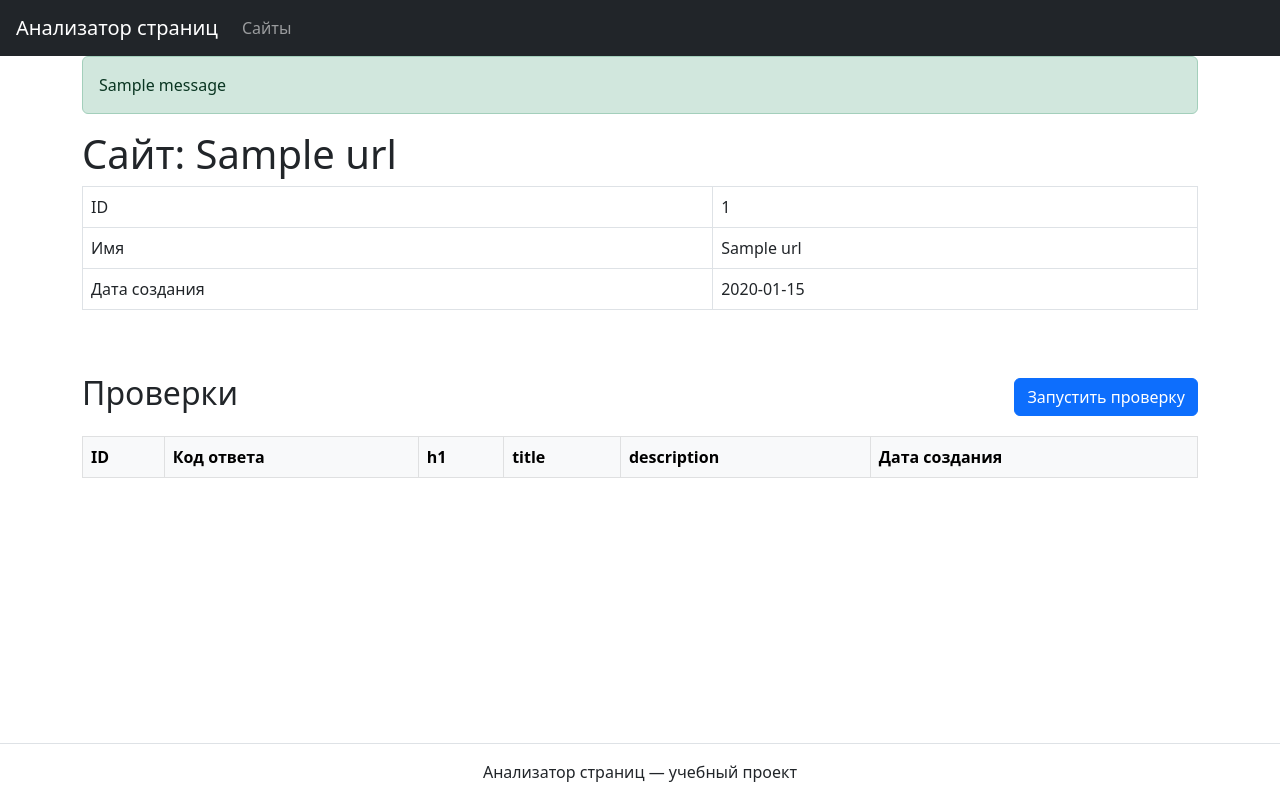
After one commit to kamusia/python-project-83, a Flask app: page /urls/1 in a window 1280 px wide. The commit adds this page. Run offline with Flask 3, Linux system fonts and the light colour scheme; one stand-in notice (Sample message) is shown; a database or web service that is not in the repository returns one stand-in record (values such as "Sample title"); lists and menus that the app fills with data are empty; parts of the project's set-up code (start-up, migrations or seed data) failed here and were passed over; some libraries are stand-ins or nearby versions.

Commit message:
fix all links

```diff
--- a/page_analyzer/app.py
+++ b/page_analyzer/app.py
@@ -17,7 +17,7 @@ def index():
     return render_template('index.html')
 
 
-@app.route('/urls', methods=['POST'])
+@app.post('/urls', methods=['POST'])
 def add_url():
     url = request.form['url']
     if not validators.url(url):
@@ -44,7 +44,19 @@ def add_url():
         return redirect(url_for('show_url', id=cur.fetchone()[0]))
 
 
-@app.route('/urls/<int:id>')
+@app.get('/urls')
+def show_urls():
+    conn = get_db_connection()
+    cur = conn.cursor()
+    cur.execute("SELECT * FROM urls ORDER BY created_at DESC")
+    urls = cur.fetchall()
+    cur.close()
+    conn.close()
+
+    return render_template('urls.html', urls=urls)
+
+
+@app.get('/urls/<int:id>')
 def show_url(id):
     conn = get_db_connection()
     cur = conn.cursor()
--- /dev/null
+++ b/page_analyzer/templates/base.html
@@ -0,0 +1,37 @@
+<!DOCTYPE html>
+<html lang="ru">
+<head>
+    <meta charset="UTF-8">
+    <meta name="viewport" content="width=device-width, initial-scale=1.0">
+    <title>{% block title %}Анализатор страниц{% endblock %}</title>
+    <link href="https://cdn.jsdelivr.net/npm/bootstrap@5.3.0/dist/css/bootstrap.min.css" rel="stylesheet">
+</head>
+<body class="d-flex flex-column min-vh-100">
+    <header class="flex-shrink-0">
+        <nav class="navbar navbar-expand-md navbar-dark bg-dark px-3">
+            <a class="navbar-brand" href="{{ url_for('index') }}">Анализатор страниц</a>
+            <div id="navbarNav">
+                <ul class="navbar-nav">
+                    <li class="nav-item"><a class="nav-link" href="{{ url_for('urls') }}">Сайты</a></li>
+                </ul>
+            </div>
+        </nav>
+    </header>
+
+    <main class="container-lg flex-grow-1">
+        {% for category, message in get_flashed_messages(with_categories=True) %}
+            <div class="alert alert-{{ category }}" role="alert">{{ message }}</div>
+        {% endfor %}
+
+        {% block content %}{% endblock %}
+    </main>
+
+    <footer class="border-top py-3 mt-5 flex-shrink-0">
+        <div class="container-lg text-center">
+            <span>Анализатор страниц — учебный проект</span>
+        </div>
+    </footer>
+
+    <script src="https://cdn.jsdelivr.net/npm/bootstrap@5.3.0/dist/js/bootstrap.bundle.min.js"></script>
+</body>
+</html>
--- a/page_analyzer/templates/url.html
+++ b/page_analyzer/templates/url.html
@@ -1,8 +1,62 @@
 {% extends "base.html" %}
 
+{% block title %}Сайт: {{ url.name }}{% endblock %}
+
 {% block content %}
-<div class="container">
-    <h1>URL: {{ url[1] }}</h1>
-    <p>Добавлен: {{ url[2] }}</p>
+<div class="row">
+    <div class="col-12">
+        <h1>Сайт: {{ url.name }}</h1>
+
+        <div class="table-responsive mb-5">
+            <table class="table table-bordered" data-test="url">
+                <tbody>
+                    <tr>
+                        <td>ID</td>
+                        <td>{{ url.id }}</td>
+                    </tr>
+                    <tr>
+                        <td>Имя</td>
+                        <td>{{ url.name }}</td>
+                    </tr>
+                    <tr>
+                        <td>Дата создания</td>
+                        <td>{{ url.created_at.strftime('%Y-%m-%d') }}</td>
+                    </tr>
+                </tbody>
+            </table>
+        </div>
+
+        <div class="d-flex justify-content-between align-items-center mb-3">
+            <h2>Проверки</h2>
+            <form action="{{ url_for('check_url', id=url.id) }}" method="post">
+                <button type="submit" class="btn btn-primary">Запустить проверку</button>
+            </form>
+        </div>
+
+        <table class="table table-bordered table-hover">
+            <thead class="table-light">
+                <tr>
+                    <th>ID</th>
+                    <th>Код ответа</th>
+                    <th>h1</th>
+                    <th>title</th>
+                    <th>description</th>
+                    <th>Дата создания</th>
+                </tr>
+            </thead>
+            <tbody>
+                {% for check in checks %}
+                <tr>
+                    <td>{{ check.id }}</td>
+                    <td>{{ check.status_code }}</td>
+                    <td>{{ check.h1 if check.h1 }}</td>
+                    <td>{{ check.title if check.title }}</td>
+                    <td>{{ check.description if check.description }}</td>
+                    <td>{{ check.created_at.strftime('%Y-%m-%d') }}</td>
+                </tr>
+                {% endfor %}
+            </tbody>
+        </table>
+    </div>
 </div>
 {% endblock %}
```
Also changed, not shown: page_analyzer/templates/index.html (+16 -18 lines), page_analyzer/templates/urls.html (+13 -10 lines), database.sql (line endings or trailing spaces).
